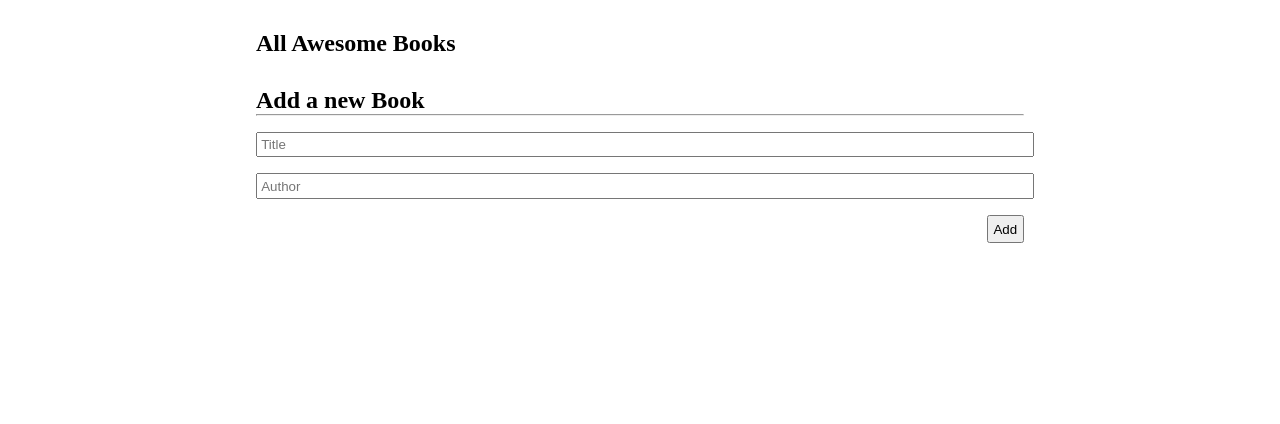
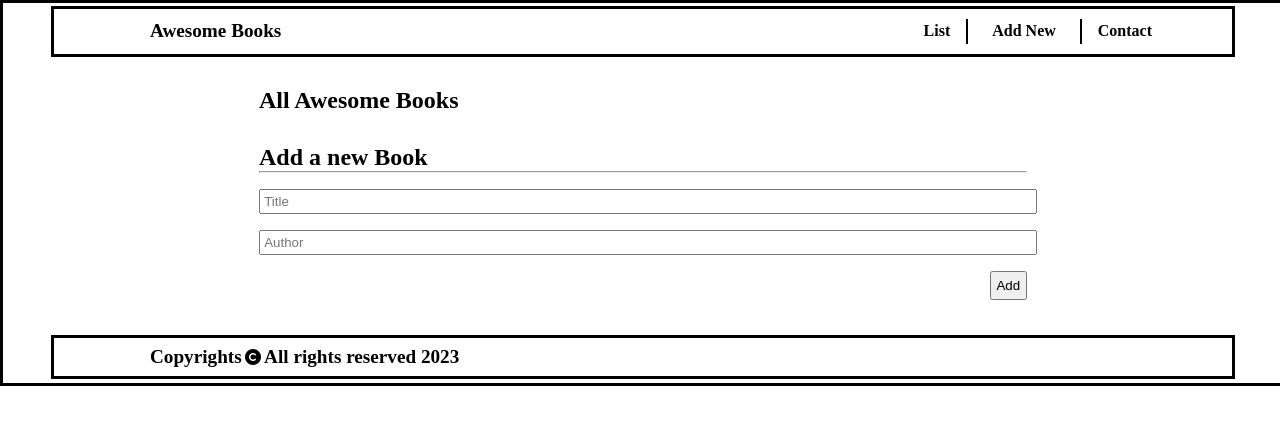
Before and after one commit to vangelif/awesome-books, a website: page index.html in a window 1280 px wide. Drawn offline with Linux system fonts and the light colour scheme.

Commit message:
Add NavBar and Footer section

```diff
--- a/index.html
+++ b/index.html
@@ -6,11 +6,19 @@
     <meta name="viewport" content="width=device-width, initial-scale=1.0" />
     <link href="style.css" rel="stylesheet" />
     <title>Awesome Books</title>
+    <script src="https://kit.fontawesome.com/2649a194d9.js" crossorigin="anonymous"></script>
+
   </head>
 
   <body>
     <nav>
 <!--add navbar which will dynamically hide other sections based on the click-->
+      <a class="logo" href="#">Awesome Books</a>
+      <ul class="menu">
+        <li><a href="#list">List</a></li>
+        <li><a href="#book-form">Add New</a></li>
+        <li><a href="#contact-info">Contact</a></li>
+      </ul>
     </nav>
     <!--function the current date fetched dynamically-->
     <section id="list">
@@ -33,6 +41,7 @@
     </section>
     <footer>
       <!--add copyrights-->
+      <a href="#">Copyrights<i class="fa-solid fa-copyright"></i>All rights reserved 2023</a>
     </footer>
     <script src="script.js"></script>
   </body>
--- a/style.css
+++ b/style.css
@@ -9,6 +9,54 @@
 
 body {
   width: 100%;
+  border: 3px solid #000;
+}
+
+nav {
+  display: flex;
+  align-items: center;
+  justify-content: space-between;
+  padding: 0.5rem 5rem;
+  margin: 0.2rem 3rem;
+  border: 3px solid #000;
+}
+
+.logo {
+  padding: 0.2rem 1rem;
+  font-size: 1.2rem;
+  font-weight: 700;
+}
+
+.menu {
+  display: flex;
+  gap: 1rem;
+}
+
+li {
+  padding: 0.2rem 0;
+  list-style-type: none;
+}
+
+li:nth-child(2) {
+  padding: 0.2rem 1.5rem;
+  border-left: 2px solid black;
+  border-right: 2px solid black;
+}
+
+a {
+  font-size: 1rem;
+  text-decoration: none;
+  color: #000;
+}
+
+a:hover {
+  color: blue;
+  transform: scale(1.2);
+}
+
+li a {
+  font-size: 1rem;
+  font-weight: 600;
 }
 
 section {
@@ -41,3 +89,21 @@ button {
   padding: 0.3rem;
   float: right;
 }
+
+footer {
+  padding: 0.5rem 5rem;
+  margin: 5rem 3rem 0.2rem;
+  border: 3px solid #000;
+}
+
+footer a {
+  text-align: left;
+  padding: 0.2rem 1rem;
+  font-size: 1.2rem;
+  font-weight: 700;
+}
+
+footer a i {
+  font-size: 1rem;
+  padding: 0 0.2rem;
+}
```
